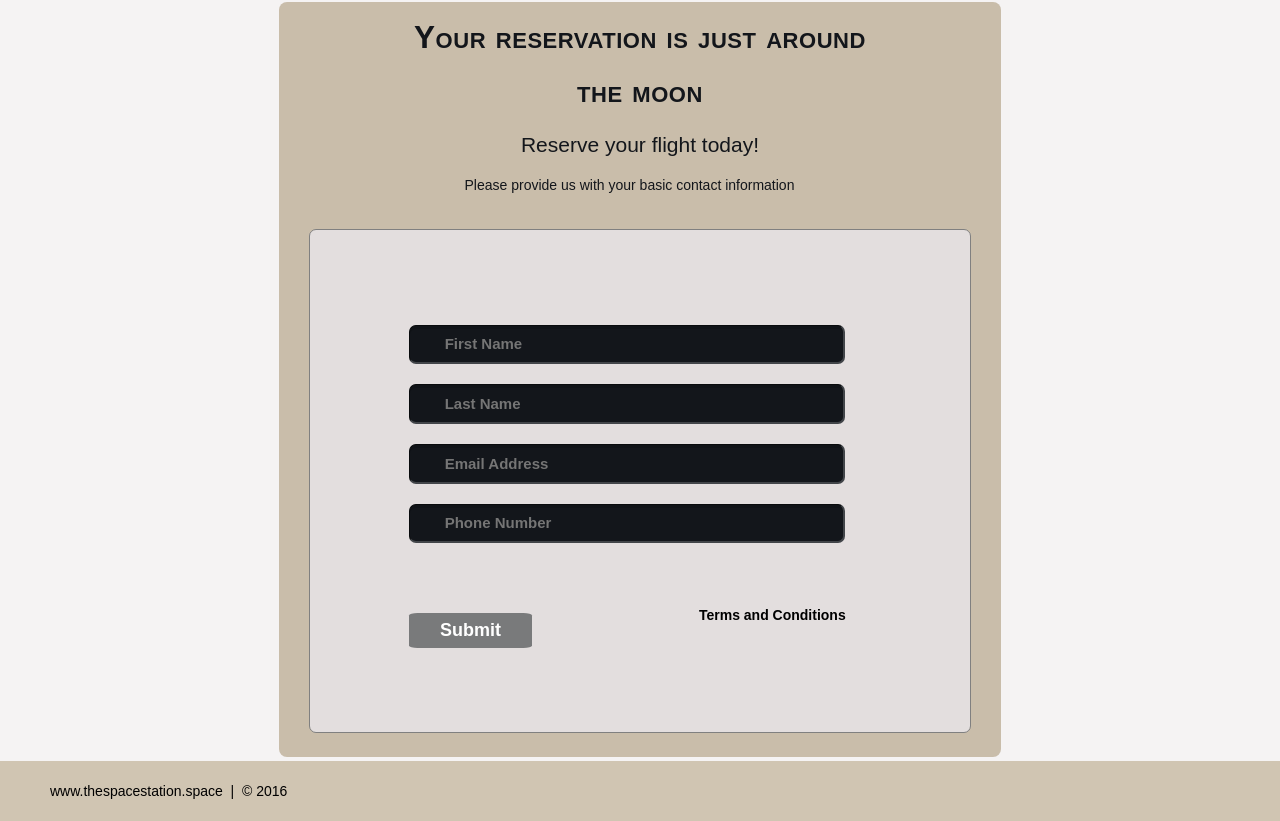
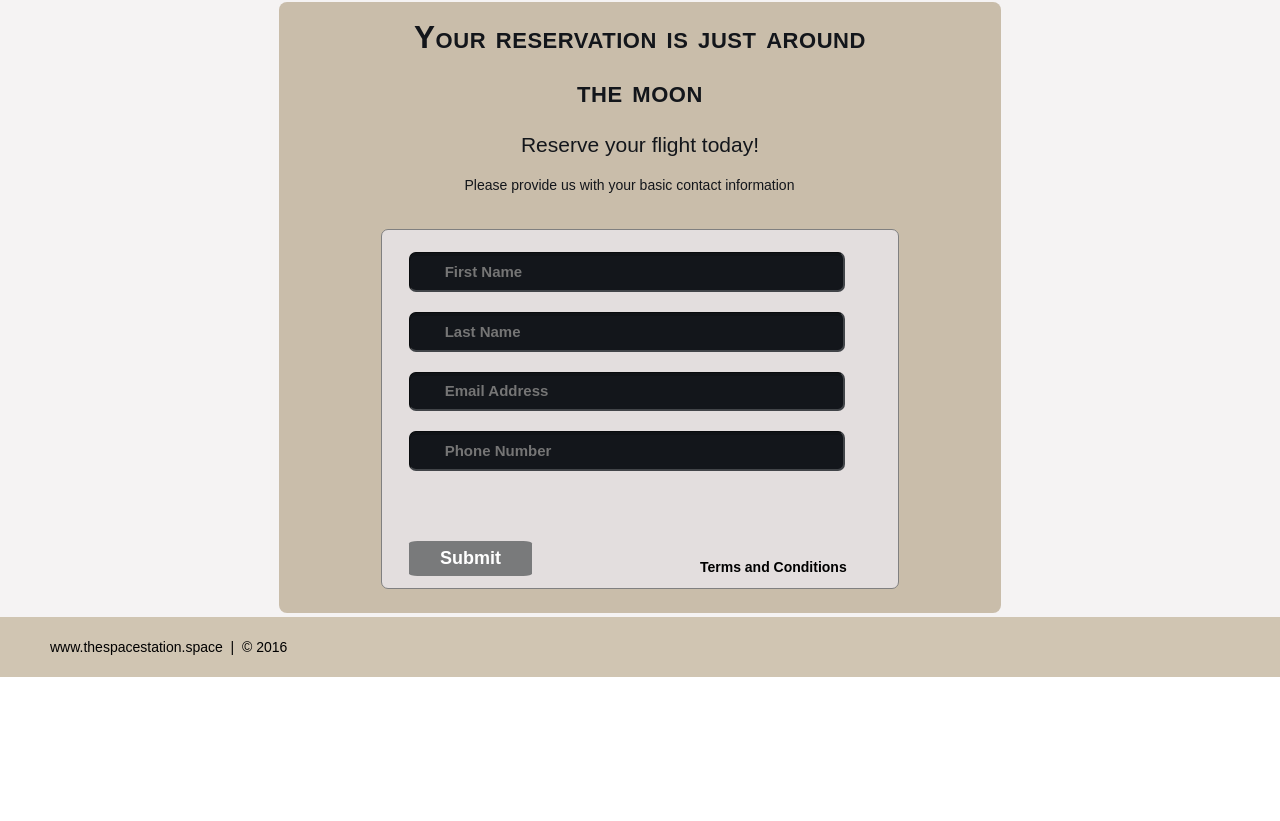
Before and after one commit to TDBoren/Web-Project-1, a plain HTML site: page index.html in a window 1280 px wide. Shown: the part 2049-2870 px from the top of the page. After the commit the page ends 2726 px from the top, so only its background shows below. Drawn offline with Linux system fonts and the light colour scheme.

Commit message:
correct Terms and Conditions
corrected assignment

```diff
--- a/CSS/shared.css
+++ b/CSS/shared.css
@@ -244,7 +244,7 @@ section {
     outline: none;
     font-weight: 600;
     color: #8D8E8F;
-    padding: 12% 12%;
+    padding: 12px 12px;
     width: 70%;
     border: 1px solid #808080;
     margin: 2% auto;
@@ -278,7 +278,6 @@ section {
 }
 .terms {
     margin-top: 13%;
-    margin: 30px 1px 0 0;
     padding-left: 52px;
     font-size: 14px;
     line-height: 5px;
```
